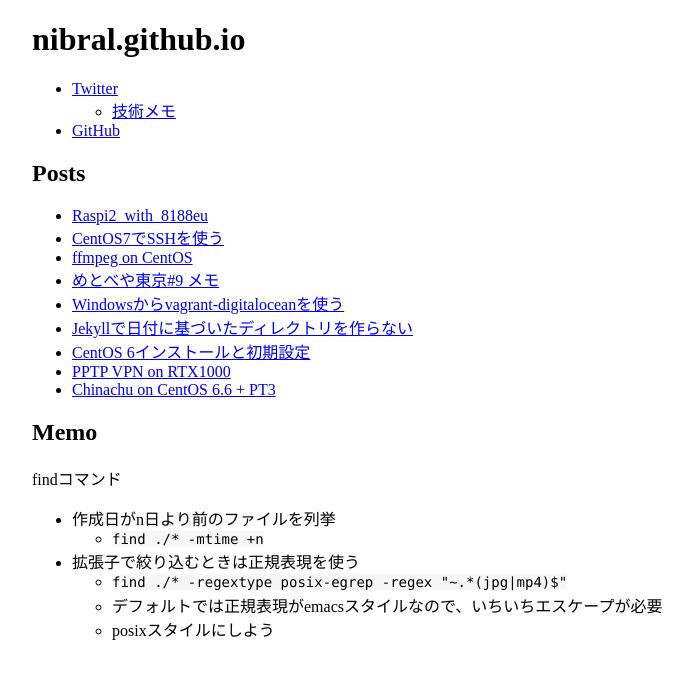
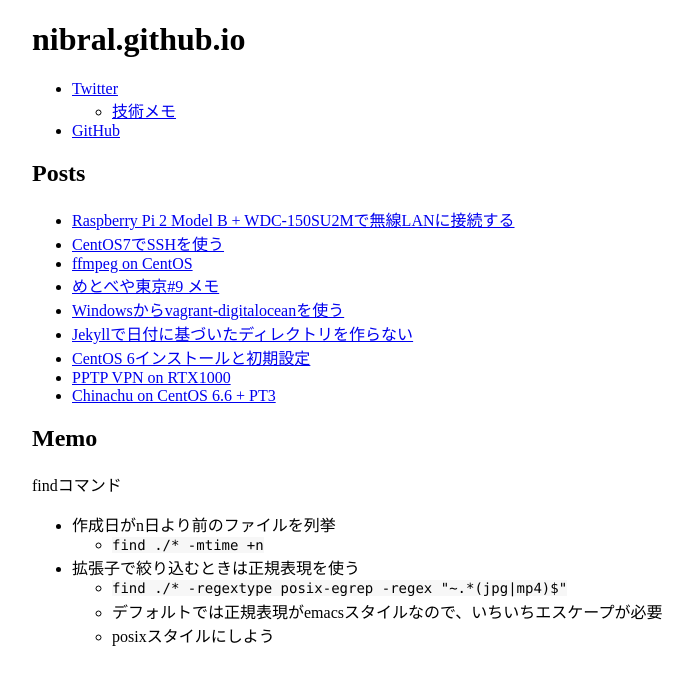
Before and after one commit to nibral/nibral.github.io, a Jekyll site: the page built from index.md, in a window 1280 px wide. Shown: the top 685 px of the page, without its empty margins (208-901 px from the left). Built offline with Jekyll 4.4.1, drawn with Linux system fonts in a browser that asks for light colours.

Commit message:
Update 2015-12-14-RasPi2_with_8188eu.md

````diff
--- a/_posts/2015-12-14-RasPi2_with_8188eu.md
+++ b/_posts/2015-12-14-RasPi2_with_8188eu.md
@@ -1,55 +1,63 @@
+---
+layout: default
+title: Raspberry Pi 2 Model B + WDC-150SU2Mで無線LANに接続する
+permalink: RasPi2_with_8188eu
+---
+
 Raspberry Pi 2 Model B + WDC-150SU2Mで無線LANに接続する
 ====
 
 やるべきこと
 ----
-1. WDC-150SU2M(=Realtek 8188eu)のドライバをインストール
-1. dhcphdとwpa_suppcilantでネットワークに接続
+*. WDC-150SU2M(=Realtek 8188eu)のドライバをインストール
+*. dhcphdとwpa_suppcilantでネットワークに接続
 
-1. ドライバのインストール
+
+ドライバのインストール
 ====
 
 WDC-150SU2M(=Realtek 8188eu)のドライバをインストールして、ネットワークに接続する。
 
-1.1 Raspbian更新
+Raspbian更新
 ----
     sudo apt-get update
     sudo apt-get upgrade
 
-1.2 ファームウェア更新
+ファームウェア更新
 ----
     rpi-update
 
-1.3 Linuxバージョン確認
+Linuxバージョン確認
 ----
     uname -a
 
 表示されたバージョン番号を確認する。(2015/12/8時点では4.1.13-v7+ #826)
 
-1.4 ドライバダウンロード
+ドライバダウンロード
 ----
 [https://www.raspberrypi.org/forums/viewtopic.php?p=462982](https://www.raspberrypi.org/forums/viewtopic.php?p=462982)から対応するバージョンのファイル名(8188eu-v7-yyyymmdd.tar.gz)を探す。PiとPi2でファイルが違うので注意。
 
-1.5 ドライバインストール
+ドライバインストール
 ----
     wget https://dl.dropboxusercontent.com/u/80256631/8188eu-v7-2015yyzz.tar.gz
     tar xzf 8188eu-v7-yyyymmdd.tar.gz
     ./install.sh
 
-1.6 再起動
+再起動
 ----
     sudo reboot now
 
-1.7 認識していることを確認
+認識していることを確認
 ----
     lsusb
 
 "ID 056e:4008 Elecom Co., Ltd"が表示されていれば正常に認識されている。
 
-2. ネットワークに接続
+
+ネットワークに接続
 ====
 
-2.1 プロファイル作成
+プロファイル作成
 ----
 ```/etc/wpa_supplicant/wpa_supplicant.conf```を作成する。
 
@@ -69,7 +77,6 @@
 
 固定IP
 ----
-
 dhcpcdの設定と競合するので```/etc/network/interfaces```は書き換えない。
 dhcpcdの設定ファイル```/etc/dhcpcd.conf```の末尾に下記の設定を追記するか、DHCPサーバ側でリースするIPを固定する。
 
````
Also changed, not shown: other parts of _posts/2015-12-14-RasPi2_with_8188eu.md (+1 -1 lines).
